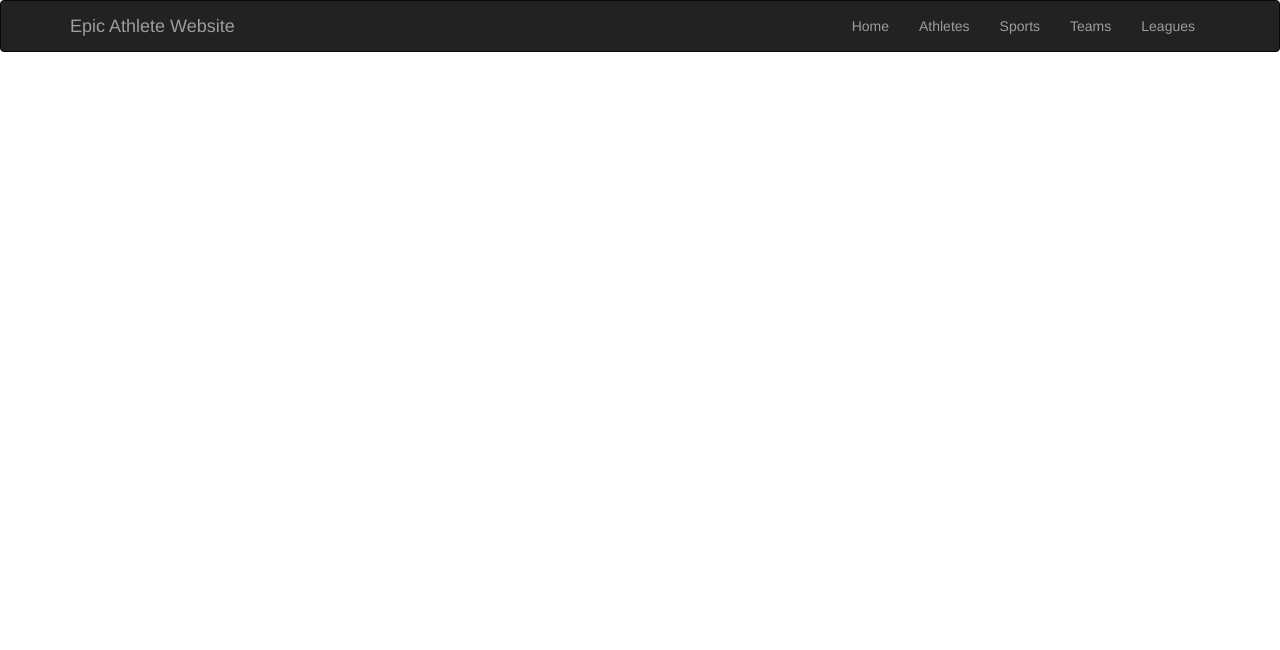
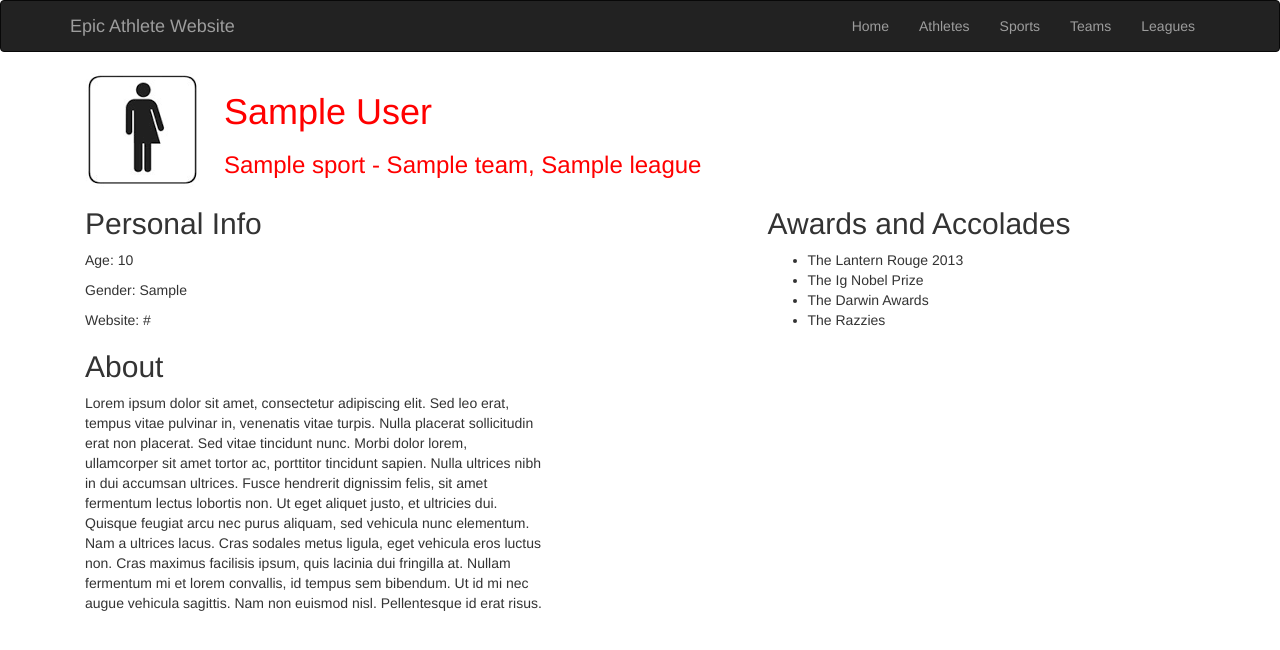
Before and after one commit to shermanng10/superathletebuilder, a Django app: page /athletes/1/ in a window 1280 px wide. Shown: the top 650 px of the page. Run offline with Django 3.2, Linux system fonts and the light colour scheme; tables that the repository leaves empty hold one stand-in row (values such as "Sample post"); parts of the project's set-up code (start-up, migrations or seed data) failed here and were passed over; some libraries are stand-ins or nearby versions.

Commit message:
Make a detailed athlete view

```diff
--- a/athletes/static/athletes/css/style.css
+++ b/athletes/static/athletes/css/style.css
@@ -4,6 +4,21 @@
     float: none;
 }
 
-div.imgmargin{
+div.imgmargin {
 	margin-right: 4px;
 }
+
+.header-wrapper {
+	height: 115px;
+}
+
+.header-image {
+	display: inline-block;
+	margin-right: 20px;
+}
+
+.header-content {
+	vertical-align:middle;
+	display: inline-block;
+	color: red;
+}
--- a/athletes/templates/athletes/detail.html
+++ b/athletes/templates/athletes/detail.html
@@ -1,5 +1,53 @@
 {% extends "base.html" %}
 
-This is a detailed athlete
-{{ athlete.first_name }}
-{{ athlete.last_name }}
+{% block content %}
+
+{% if athlete %}
+	<div class="container">
+		<div class="header-wrapper">
+			{% load staticfiles %}
+      <div class='header-image'><img src="{% static 'athletes/images/personicon.png' %}"/></div>
+      <div class='header-content'>
+				<h1 class='header-person-name'>
+					{{ athlete.first_name }} {{ athlete.last_name }}
+				</h1>
+				<h3 class='header-person-info'>
+					{{ athlete.sport }} - {{ athlete.team }}, {{ athlete.league }}
+				</h3>
+			</div>
+		</div>
+		<div class='detailed-wrapper'>
+			<div class="row">
+				<div class="col-sm-5">
+					<div class='personal-info'>
+						<h2>Personal Info</h2>
+						<p><span class='info-tag'>Age: </span>{{ athlete.age }}</p>
+						<p><span class='info-tag'>Gender: </span>{{ athlete.gender }}</p>
+						<p><span class='info-tag'>Website: </span>{{ athlete.website }}</p>
+					</div>
+					<div class="about">
+						<h2>About</h2>
+							<p>
+							Lorem ipsum dolor sit amet, consectetur adipiscing elit. Sed leo erat, tempus vitae pulvinar in, venenatis vitae turpis. Nulla placerat sollicitudin erat non placerat. Sed vitae tincidunt nunc. Morbi dolor lorem, ullamcorper sit amet tortor ac, porttitor tincidunt sapien. Nulla ultrices nibh in dui accumsan ultrices. Fusce hendrerit dignissim felis, sit amet fermentum lectus lobortis non. Ut eget aliquet justo, et ultricies dui. Quisque feugiat arcu nec purus aliquam, sed vehicula nunc elementum. Nam a ultrices lacus. Cras sodales metus ligula, eget vehicula eros luctus non. Cras maximus facilisis ipsum, quis lacinia dui fringilla at. Nullam fermentum mi et lorem convallis, id tempus sem bibendum. Ut id mi nec augue vehicula sagittis. Nam non euismod nisl. Pellentesque id erat risus.
+							</p>
+					</div>
+				</div>
+				<div class="col-sm-2">
+				</div>
+				<div class="col-sm-5">
+					<div class='awards'>
+					<h2>Awards and Accolades</h2>
+						<ul class='award-list'>
+							<li>The Lantern Rouge 2013</li>
+							<li>The Ig Nobel Prize</li>
+							<li>The Darwin Awards</li>
+							<li>The Razzies</li>
+						</ul>
+					</div>
+				</div>
+			</div>
+		</div>
+	</div>
+{% endif %}
+
+{% endblock %}
--- a/athletes/templates/athletes/index.html
+++ b/athletes/templates/athletes/index.html
@@ -16,12 +16,11 @@
         {{ athlete.last_name }}
       </div><!--
    --><div class="col-sm-4 vcenter">
-        <p>Website: {{ athlete.website }}</p>
-      </div><!--
-   --><div class="col-sm-4 vcenter">
         <p>Sport: {{ athlete.sport }}</p>
         <p>League: {{ athlete.league }}</p>
         <p>Team: {{ athlete.team }}</p>
+      </div><!--
+   --><div class="col-sm-4 vcenter">
       </div>
     </div>
   </a>
```
